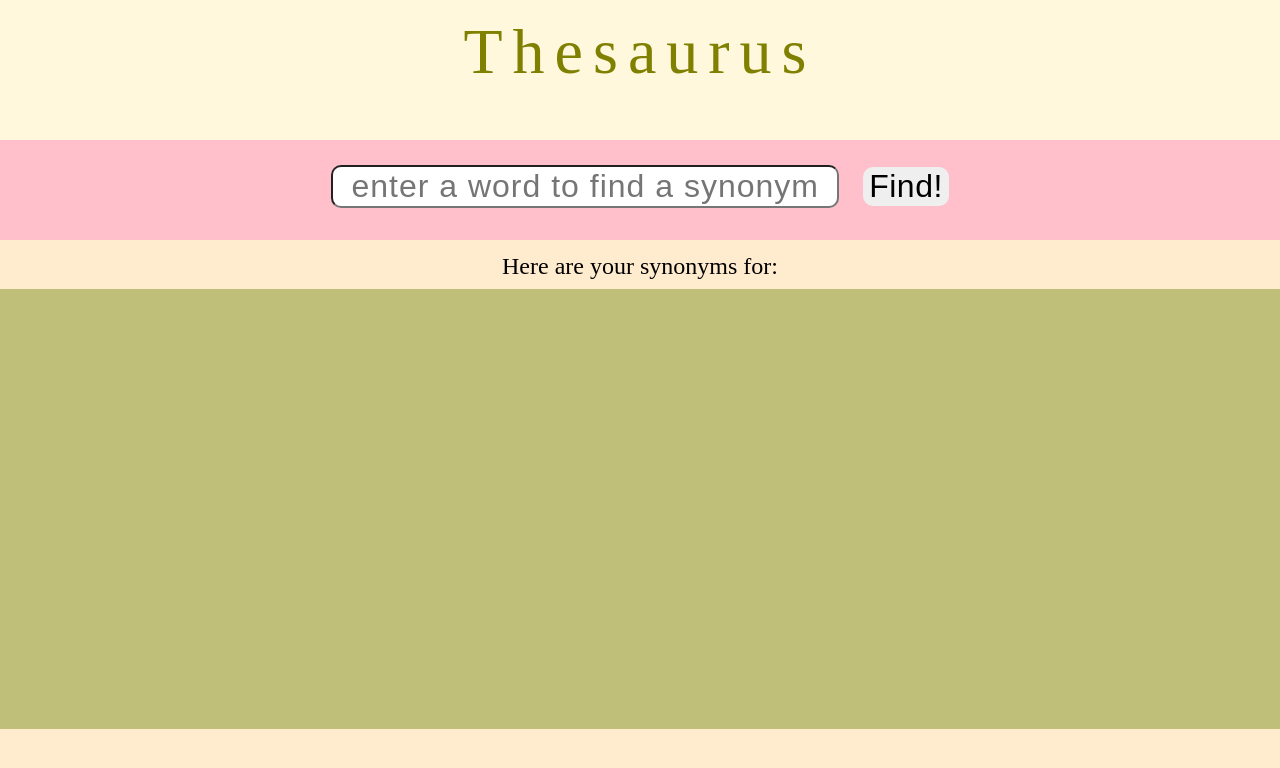
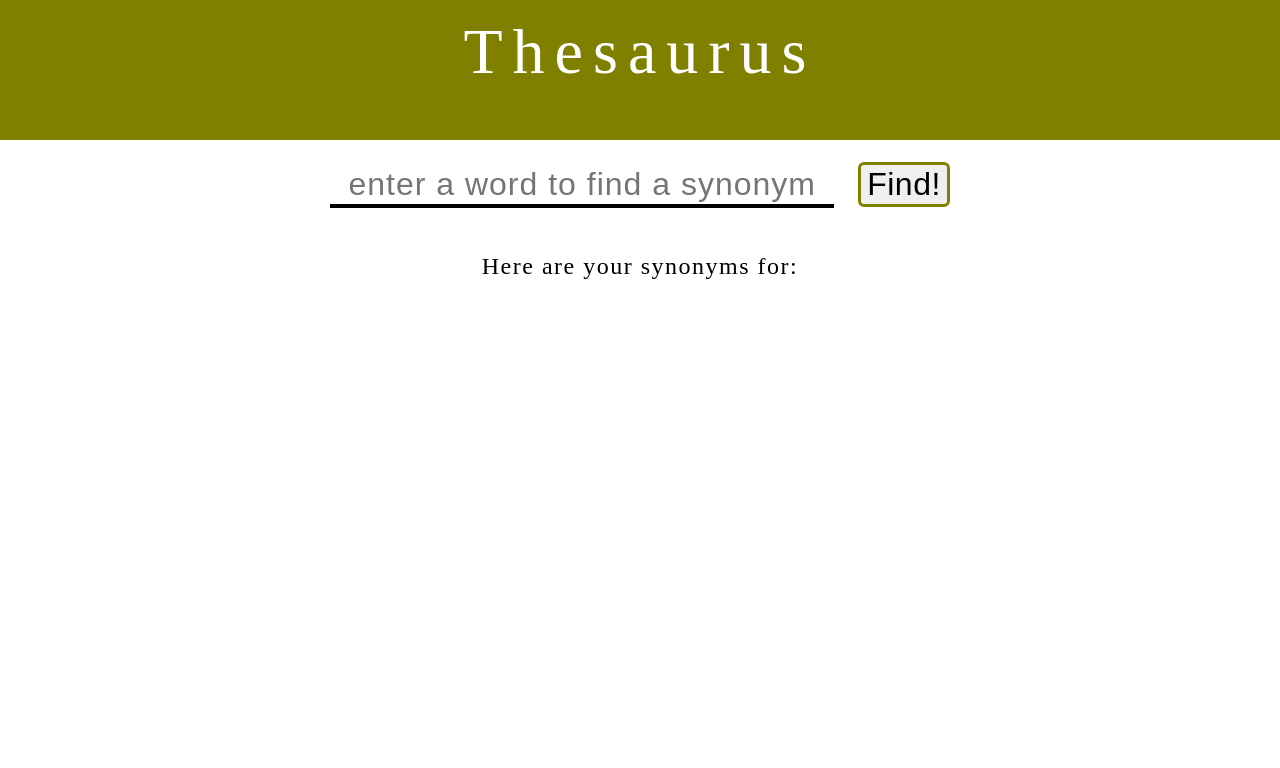
Before and after one commit to Jessiewithani/Synonymanym, a Svelte app in the folder svelte-synonym-finder/: page / in a window 1280 px wide. Shown: the top 768 px of the page. Built offline with nearby package versions, Linux system fonts and the light colour scheme.

Commit message:
Basic styling

```diff
--- a/svelte-synonym-finder/src/Components/App/App.svelte
+++ b/svelte-synonym-finder/src/Components/App/App.svelte
@@ -31,8 +31,9 @@ const findSyns = (event) => {
 <style>
 
 	main {
-        background-color: blanchedalmond;
+        /* background-color: blanchedalmond; */
         height: 100vh;
+        /* background-image: url('') */
 		/* text-align: center;
 		padding: 1em;
 		max-width: 240px;
--- a/svelte-synonym-finder/src/Components/Header/Header.svelte
+++ b/svelte-synonym-finder/src/Components/Header/Header.svelte
@@ -7,7 +7,7 @@
 <style>
     header {
         /* background-color: olive; */
-        background-color: cornsilk;
+        background-color: olive;
         height: 120px;
         /* padding-top: 50px; */
         text-align: center;
@@ -17,7 +17,7 @@
 
     h1 {
         /* color: darkolivegreen; */
-        color: olive;
+        color: white;
         font-size: 4em;
 
     }
--- a/svelte-synonym-finder/src/Components/SynonymCard/SynonymCard.svelte
+++ b/svelte-synonym-finder/src/Components/SynonymCard/SynonymCard.svelte
@@ -18,11 +18,13 @@
 
 <style>
     div {
-        background-color: pink;
+        background-color: white;
         margin-right: 30px;
         height: 50px;
         width: 200px;
-        border-radius: 10px;
+        border-radius: 6px;
+        border: 3px solid olive;
+        /* border-color: olive; */
         /* letter-spacing: 2px; */
         overflow: scroll;
     }
--- a/svelte-synonym-finder/src/Components/SynonymContainer/SynonymContainer.svelte
+++ b/svelte-synonym-finder/src/Components/SynonymContainer/SynonymContainer.svelte
@@ -25,15 +25,16 @@ const findSyns = (event) => {
         font-size: 1.5em;
         margin-top: 10px;
         margin-bottom: 10px;
+        letter-spacing: 1.5px;
     }
     span {
-        color: green;
+        color: olive;
         font-size: 1.2em;
     }
     div {
-        background-color: rgb(191, 191, 122);
-        padding-left: 40px;
-        padding-top: 40px;
+        /* background-color: rgb(191, 191, 122); */
+        margin-top: 40px;
+        padding-left: 25px;
 
         height: 400px;
         display: flex;
--- a/svelte-synonym-finder/src/Components/SynonymForm/SynonymForm.svelte
+++ b/svelte-synonym-finder/src/Components/SynonymForm/SynonymForm.svelte
@@ -29,7 +29,7 @@
 
 <style>
     div {
-        background-color:pink;
+        /* background-color:pink; */
         height: 100px;
         text-align: center;
     }
@@ -37,18 +37,21 @@
         font-size: 2em;
         width: 500px;
         text-align: center;
-        border-radius: 10px;
-        /* border:none; */
+        border:none;
+        border-bottom: 4px solid black;
+        /* border-radius: 6px; */
         margin-top: 25px;
         letter-spacing: 1px;
+        background-color: transparent;
     }
     button {
         font-size: 2em;
         /* margin-left:-4px; */
-        border: none;
-        border-radius: 10px;
+        /* border: none; */
+        border-radius: 6px;
         margin-left: 20px;
         letter-spacing: 0.5px;
+        border: 3px solid olive;
     }
 
 </style>
```
